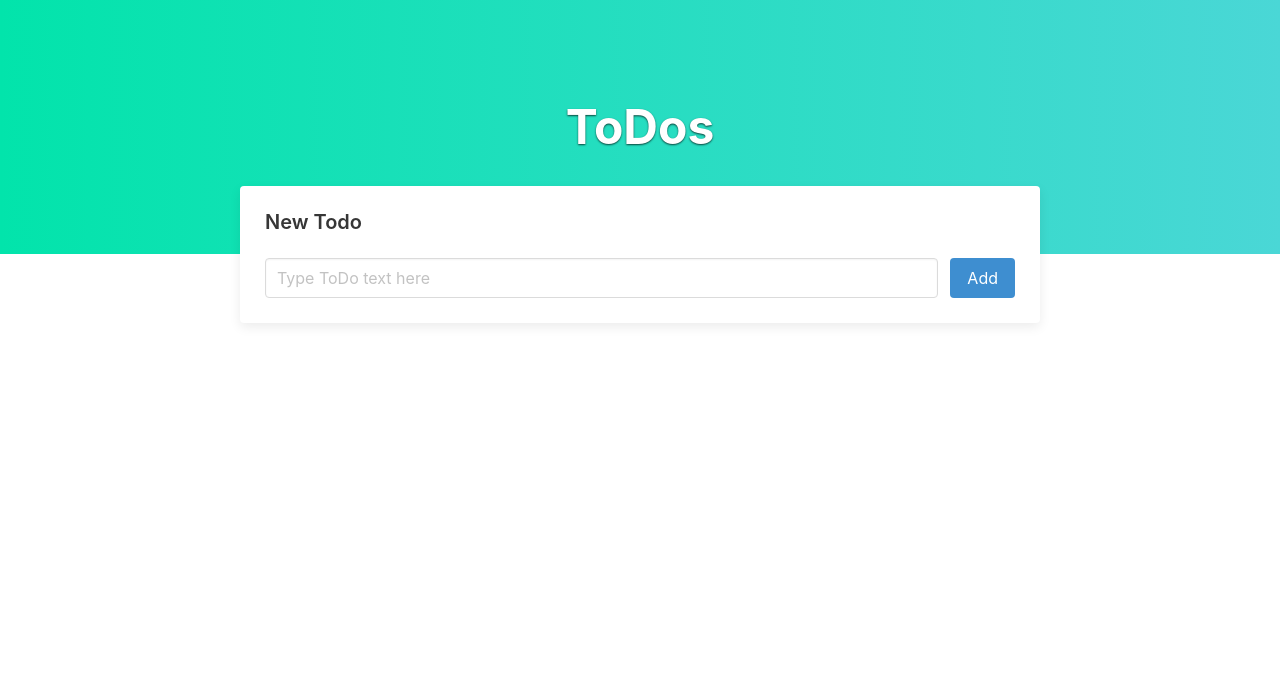
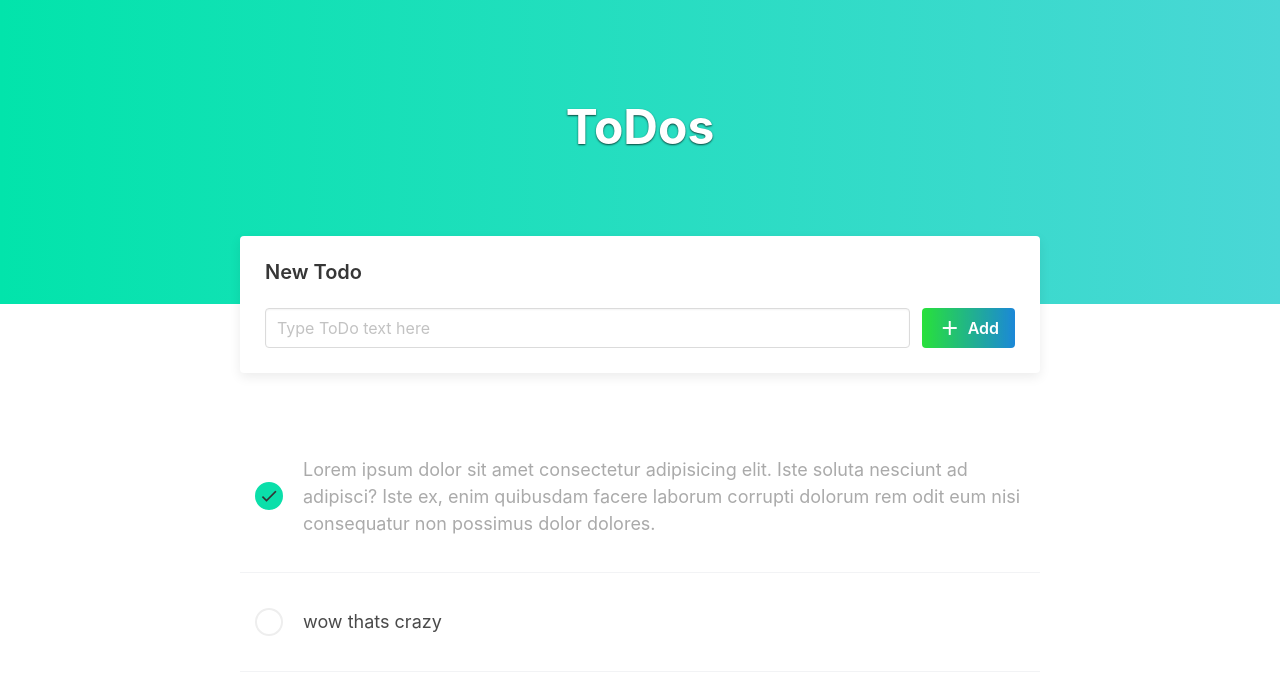
Before and after one commit to Tizsic/Angular-TodoApp, an Angular app: page / in a window 1280 px wide. Shown: the top 674 px of the page. Built offline with nearby package versions, Linux system fonts and the light colour scheme.

Commit message:
hover states
Styled hovered states

```diff
--- a/src/app/todos/todos.component.html
+++ b/src/app/todos/todos.component.html
@@ -11,12 +11,36 @@
                     <input class="input" type="text" placeholder="Type ToDo text here">
                 </p>
                 <p class="control">
-                    <a class="button is-info">
+                    <button class="button alt-gradient-button">
+                        <i class="material-icons">add</i>
                         Add
-                    </a>
+                    </button>
                 </p>
             </div>
-
         </form>
     </div>
 </div>
+
+<section class="section">
+    <div class="container">
+        <div class="todos-list">
+            <div class="todo-item completed">
+                <div class="check-box">
+                    <i class="material-icons">check</i>
+                </div>
+                <div class="todo-text">
+                    Lorem ipsum dolor sit amet consectetur adipisicing elit. Iste soluta nesciunt ad adipisci? Iste ex, enim quibusdam facere laborum corrupti dolorum rem odit eum nisi consequatur non possimus dolor dolores.
+                </div>
+            </div>
+            <div class="todo-item">
+                <div class="check-box">
+                    <i class="material-icons">check</i>
+                </div>
+                <div class="todo-text">
+                    wow thats crazy
+                </div>
+            </div>
+        </div>
+    </div>
+
+</section>
--- a/src/app/todos/todos.component.scss
+++ b/src/app/todos/todos.component.scss
@@ -1,6 +1,7 @@
 .heading-section{
     background: linear-gradient(to right, rgb(2, 228, 171), rgb(74, 215, 214));
     padding: 100px;
+    padding-bottom: 150px;
     h1.title {
         font-weight: bold;
         color: white;
@@ -20,3 +21,60 @@
     box-shadow: 0 4px 12px rgba(black, 0.08);
 
 }
+
+.todo-item{
+    display: flex;
+    font-size: 18px;
+    align-items: center;
+    padding: 35px 15px;
+    cursor: pointer;
+    border-bottom: 1px solid #f2f3f5;
+
+    &.completed{
+        color: #aaa;
+
+    }
+
+
+}
+
+.todo-item .check-box{
+    display: flex;
+    flex-shrink: 0;
+    border: 2px solid #eee;
+    border-radius: 50%;
+    width: 28px;
+    height: 28px;
+    margin-right: 20px;
+
+    transition: background 0.2s ;
+
+    i.material-icons{
+        font-size: 20px;
+        margin: auto;
+        color: #333;
+
+        // hide by default
+        opacity: 0;
+
+        transition: opacity 0.2s;
+
+    }
+}
+
+.todo-item:hover .check-box{
+    background-color: #eee;
+    i.material-icons{
+        opacity: 0.28;
+    }
+}
+
+.todo-item.completed .check-box{
+    background: rgb(11, 223, 170);
+    border-color: rgb(11, 223, 170);
+
+    i.material-icons{
+        opacity: 1;
+
+    }
+}
--- a/src/index.html
+++ b/src/index.html
@@ -6,6 +6,8 @@
   <base href="/">
   <meta name="viewport" content="width=device-width, initial-scale=1">
   <link rel="icon" type="image/x-icon" href="favicon.ico">
+  <link href="https://fonts.googleapis.com/icon?family=Material+Icons"
+      rel="stylesheet">
 </head>
 <body>
   <app-root></app-root>
--- a/src/styles.scss
+++ b/src/styles.scss
@@ -1,3 +1,26 @@
 /* You can add global styles to this file, and also import other style files */
 
-@import '../node_modules/bulma/bulma.sass'
+@import '../node_modules/bulma/bulma.sass';
+
+.alt-gradient-button{
+    background: linear-gradient(to right, rgb(17, 222, 37), rgb(3, 123, 212));
+    border: none;
+    color: white;
+    font-weight: 600;
+    opacity: 0.9;
+
+    &:hover{
+        opacity: 1;
+        color: white;
+        box-shadow: 0px 0px 0px 2px rgba(black, 0.12);
+    }
+
+    &:active{
+        opacity: 0.8;
+        color: white;
+    }
+
+    i.material-icons{
+        margin-right: 6px;
+    }
+}
```
